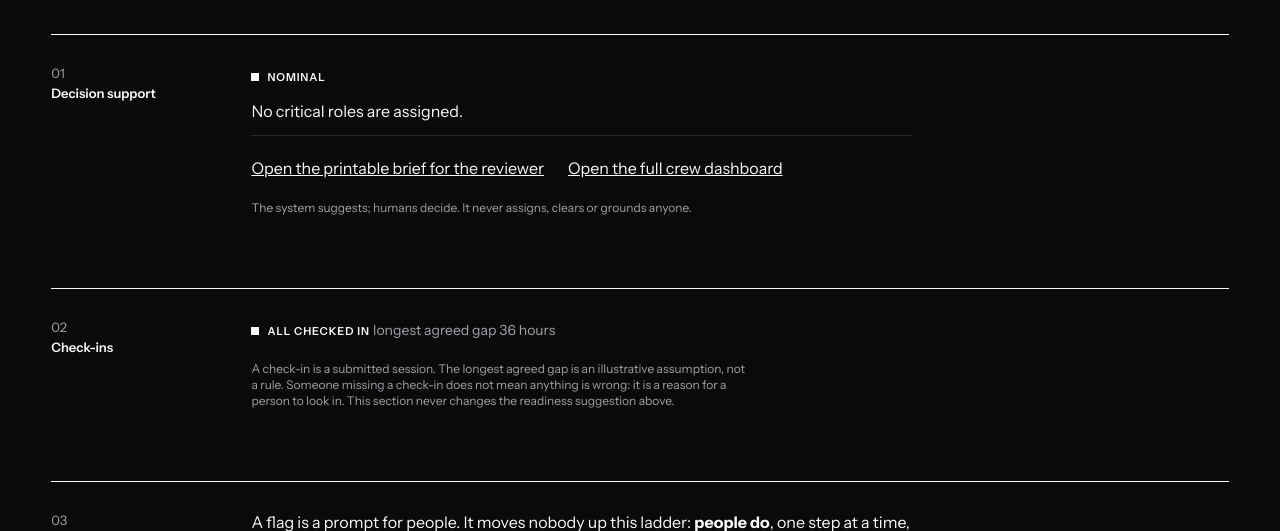
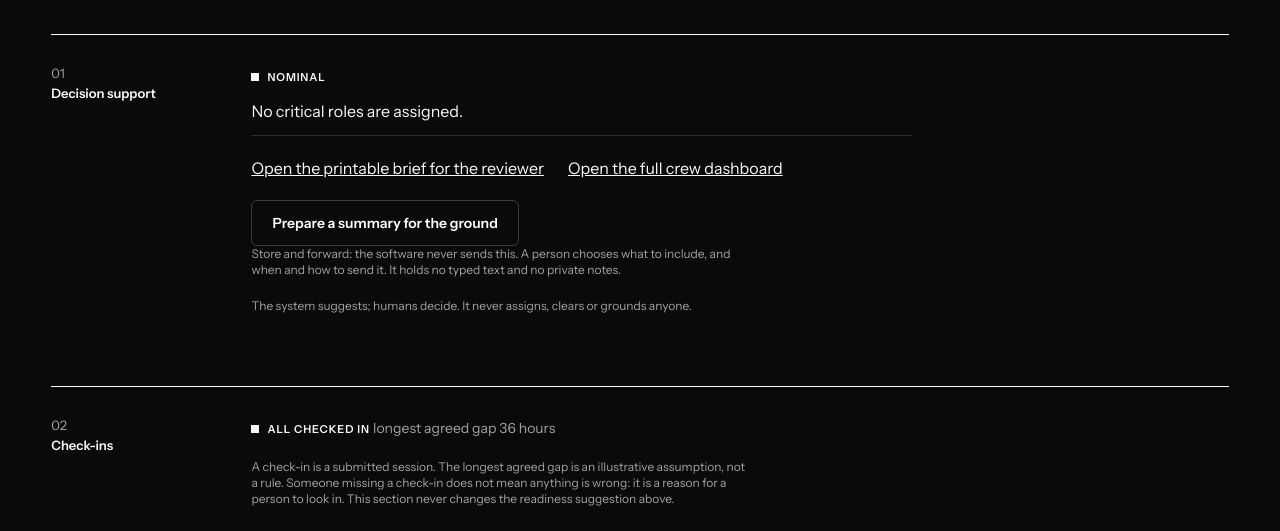
Before and after one commit to Davuddevelop/Crew-Readiness, a Flask app: page /mission in a window 1280 px wide. Shown: the part 259-790 px from the top of the page. Run offline with Flask 3, Linux system fonts and the light colour scheme.

Commit message:
W3: store-and-forward 'summary for the ground' on Mission (built on the device, copy or save, never sent by the software)
Co-Authored-By: Claude Sonnet 5.5 <noreply@anthropic.com>
Claude-Session: https://claude.ai/code/session_01R4ChaFD5FHTAXhrvoi87HX

```diff
--- /dev/null
+++ b/app/static/js/ground.js
@@ -0,0 +1,43 @@
+/**
+ * "Prepare a summary for the ground" (plan v4, W3): store and forward. It builds a plain-text summary ON THIS DEVICE from what the Mission page
+ * already shows, and offers it to copy or save. It makes NO network request and stores nothing; a person decides what to send, when, and how.
+ */
+const $ = (id) => document.getElementById(id);
+const lines = (el) => [...el.querySelectorAll("li")].map((li) => `- ${li.textContent.trim()}`);
+
+function build() {
+  const level = ($("advisory").querySelector(".chip") || {}).textContent || "unknown";
+  const watch = ($("watchdog-body").querySelector(".chip") || {}).textContent || "unknown";
+  const out = [
+    "CREW READINESS: SUMMARY FOR THE GROUND",
+    "Prepared on board by a person from the Mission page; the software did not send it.",
+    `Prepared: ${new Date().toLocaleString()}`,
+    `${$("mission-name").textContent.trim()} (${$("tminus").textContent.trim()}); ${$("mission-op").textContent.trim()}`,
+    "",
+    `SUGGESTION: ${level.trim()}`, ...lines($("advisory")),
+    "",
+    `CHECK-INS: ${watch.trim()}`, ...lines($("watchdog-body")),
+    "",
+    "WHAT THIS IS: advisory only. It compares each person's task-interaction timing with their own earlier sessions. It is not a medical assessment and says nothing about fatigue, illness or fitness for duty.",
+    "It is a prototype tested on simulated data and a very small volunteer check; the crew in this demonstration is fictional.",
+  ];
+  return out.join("\n");
+}
+
+function say(msg) { $("ground-status").textContent = msg; }
+
+$("ground-make").addEventListener("click", () => {
+  $("ground-text").value = build();
+  $("ground-out").hidden = false;
+  say("Built on this device. Nothing was sent.");
+});
+$("ground-copy").addEventListener("click", async () => {
+  try { await navigator.clipboard.writeText($("ground-text").value); say("Copied. Send it when a link window opens."); }
+  catch { $("ground-text").select(); say("Could not copy automatically. The text is selected: copy it yourself."); }
+});
+$("ground-save").addEventListener("click", () => {
+  const url = URL.createObjectURL(new Blob([$("ground-text").value], { type: "text/plain" }));
+  const a = Object.assign(document.createElement("a"), { href: url, download: "crew-readiness-summary-for-the-ground.txt" });
+  document.body.appendChild(a); a.click(); a.remove(); URL.revokeObjectURL(url);
+  say("Saved as a text file on this device. Nothing was sent.");
+});
--- a/app/templates/mission.html
+++ b/app/templates/mission.html
@@ -19,6 +19,17 @@
       <div id="advisory"></div>
       <p style="margin-top:20px;display:flex;flex-wrap:wrap;gap:8px 24px"><a href="{{ url_for('views.brief') }}">Open the printable brief for the reviewer</a>
         <a href="{{ url_for('views.dashboard') }}">Open the full crew dashboard</a></p>
+      <div id="ground" style="margin-top:20px">
+        <button type="button" class="btn btn-ghost" id="ground-make">Prepare a summary for the ground</button>
+        <div id="ground-out" hidden style="margin-top:16px">
+          <label for="ground-text" class="small">Plain text, built on this device from what this page shows. Edit it if you wish, then copy or save it and send it when a link window opens.</label>
+          <textarea id="ground-text" rows="14" style="width:100%;max-width:70ch;background:var(--surface);color:var(--ink);border:1px solid var(--line);padding:12px;font:inherit"></textarea>
+          <p style="display:flex;flex-wrap:wrap;gap:12px;margin-top:12px"><button type="button" class="btn btn-ghost" id="ground-copy">Copy</button>
+            <button type="button" class="btn btn-ghost" id="ground-save">Save as a text file</button></p>
+          <p class="fineprint" id="ground-status" aria-live="polite"></p>
+        </div>
+        <p class="fineprint" style="max-width:62ch">Store and forward: the software never sends this. A person chooses what to include, and when and how to send it. It holds no typed text and no private notes.</p>
+      </div>
       <p class="fineprint" style="margin-top:20px">The system suggests; humans decide. It never assigns, clears or grounds anyone.</p>
     </div>
   </div>
@@ -93,4 +104,5 @@
 {% endblock %}
 {% block scripts %}
 <script type="module" src="{{ url_for('static', filename='js/mission.js') }}"></script>
+<script type="module" src="{{ url_for('static', filename='js/ground.js') }}"></script>
 {% endblock %}
```
Also changed, not shown: scripts/check_ground.js (added, +26 -0 lines), tests/test_navigation.py (+10 -0 lines).
